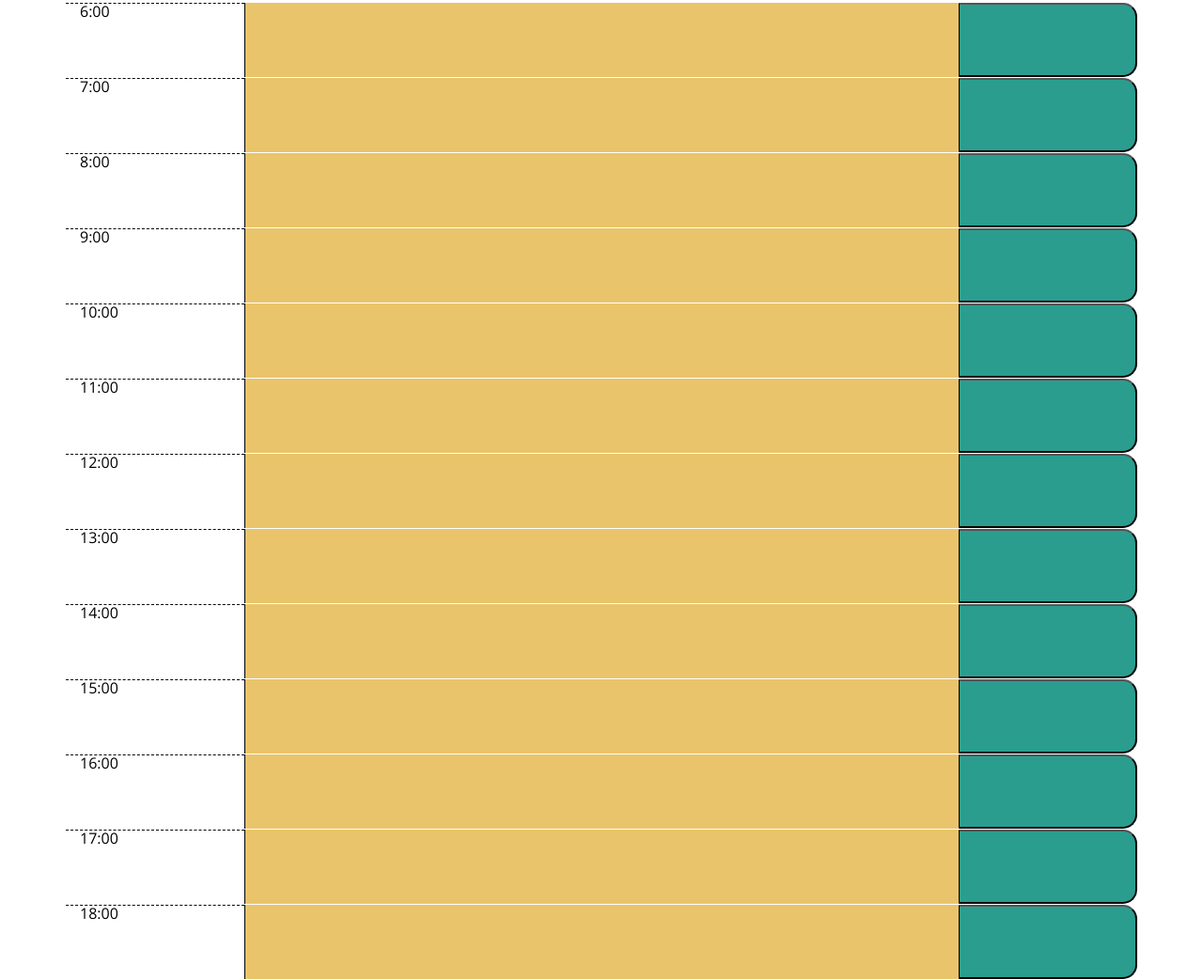
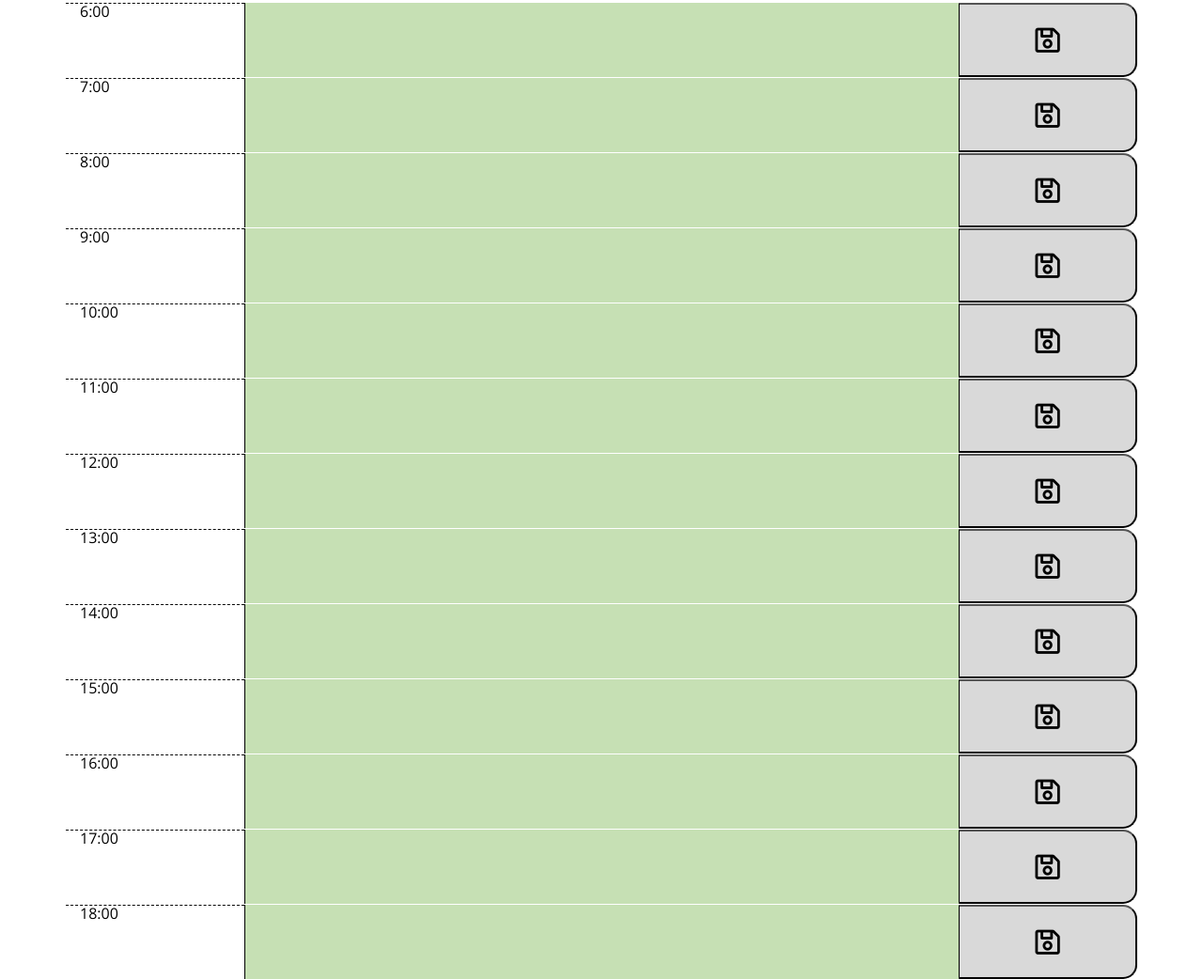
Before and after one commit to spencercreer/day_planner, a plain HTML site: page index.html in a window 1280 px wide. Shown: the part 316-1358 px from the top of the page at 94% size. Drawn offline with nearby package versions, Linux system fonts and the light colour scheme.

Commit message:
updated README.md

```diff
--- a/index.html
+++ b/index.html
@@ -35,67 +35,67 @@
       <div class="row">
         <div class="col-sm-2 hour">6:00</div>
         <textarea class="col-sm-8" id="6" rows="2"></textarea>
-        <button class="col-sm-2 saveBtn"></button>
+        <button class="col-sm-2 saveBtn far fa-save"></button>
       </div>
       <div class="row">
         <div class="col-sm-2 hour">7:00</div>
         <textarea class="col-sm-8" id="7" rows="2"></textarea>
-        <button class="col-sm-2 saveBtn"></button>
+        <button class="col-sm-2 saveBtn far fa-save"></button>
       </div>
       <div class="row">
         <div class="col-sm-2 hour">8:00</div>
         <textarea class="col-sm-8" id="8" rows="2"></textarea>
-        <button class="col-sm-2 saveBtn"></button>
+        <button class="col-sm-2 saveBtn far fa-save"></button>
       </div>
       <div class="row">
         <div class="col-sm-2 hour">9:00</div>
         <textarea class="col-sm-8" id="9" rows="2"></textarea>
-        <button class="col-sm-2 saveBtn"></button>
+        <button class="col-sm-2 saveBtn far fa-save"></button>
       </div>
       <div class="row">
         <div class="col-sm-2 hour">10:00</div>
         <textarea class="col-sm-8" id="10" rows="2"></textarea>
-        <button class="col-sm-2 saveBtn"></button>
+        <button class="col-sm-2 saveBtn far fa-save"></button>
       </div>
       <div class="row">
         <div class="col-sm-2 hour">11:00</div>
         <textarea class="col-sm-8" id="11" rows="2"></textarea>
-        <button class="col-sm-2 saveBtn"></button>
+        <button class="col-sm-2 saveBtn far fa-save"></button>
       </div>
       <div class="row">
         <div class="col-sm-2 hour">12:00</div>
         <textarea class="col-sm-8" id="12" rows="2"></textarea>
-        <button class="col-sm-2 saveBtn"></button>
+        <button class="col-sm-2 saveBtn far fa-save"></button>
       </div>
       <div class="row">
         <div class="col-sm-2 hour">13:00</div>
         <textarea class="col-sm-8" id="13" rows="2"></textarea>
-        <button class="col-sm-2 saveBtn"></button>
+        <button class="col-sm-2 saveBtn far fa-save"></button>
       </div>
       <div class="row">
         <div class="col-sm-2 hour">14:00</div>
         <textarea class="col-sm-8" id="14" rows="2"></textarea>
-        <button class="col-sm-2 saveBtn"></button>
+        <button class="col-sm-2 saveBtn far fa-save"></button>
       </div>
       <div class="row">
         <div class="col-sm-2 hour">15:00</div>
         <textarea class="col-sm-8" id="15" rows="2"></textarea>
-        <button class="col-sm-2 saveBtn"></button>
+        <button class="col-sm-2 saveBtn far fa-save"></button>
       </div>
       <div class="row">
         <div class="col-sm-2 hour">16:00</div>
         <textarea class="col-sm-8" id="16" rows="2"></textarea>
-        <button class="col-sm-2 saveBtn"></button>
+        <button class="col-sm-2 saveBtn far fa-save"></button>
       </div>
       <div class="row">
         <div class="col-sm-2 hour">17:00</div>
         <textarea class="col-sm-8" id="17" rows="2"></textarea>
-        <button class="col-sm-2 saveBtn"></button>
+        <button class="col-sm-2 saveBtn far fa-save"></button>
       </div>
       <div class="row">
         <div class="col-sm-2 hour">18:00</div>
         <textarea class="col-sm-8" id="18" rows="2"></textarea>
-        <button class="col-sm-2 saveBtn"></button>
+        <button class="col-sm-2 saveBtn far fa-save"></button>
       </div>
 
 
--- a/style.css
+++ b/style.css
@@ -44,27 +44,28 @@ textarea{
 }
 
 .past {
-  background-color: lightgray;
-  color: white;
+  background-color: #F8CBAD;
+  color: black;
 }
 
 .present {
-  background-color: #264653;
+  background-color: #BDD7EE;
 
-  color: white;
+  color: black;
 }
 
 .future {
-  background-color: #E9C46A;
-  color: white;
+  background-color: #C6E0B4;
+  color: black;
 }
 
 .saveBtn {
   border-left: 1px solid black;
   border-top-right-radius: 15px;
   border-bottom-right-radius: 15px;
-  background-color: #2A9D8F;
-  color: white;
+  background-color: #D9D9D9;
+  color:black;
+  font-size: 30px;
 }
 
 .saveBtn i:hover {
```
Also changed, not shown: 1 other file.
